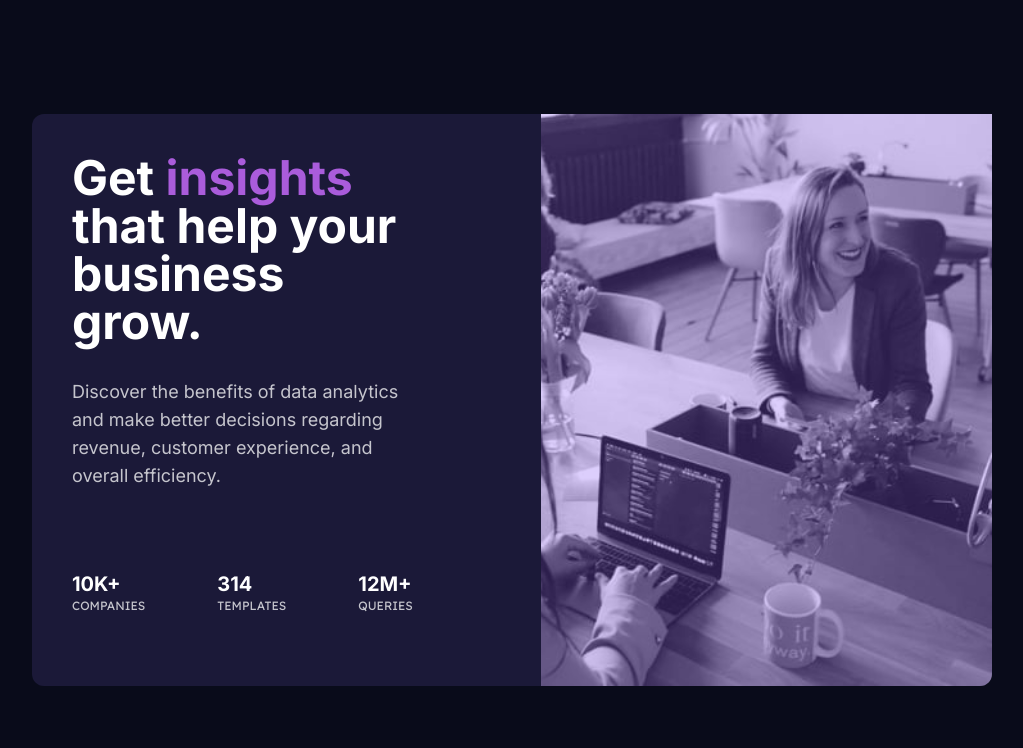
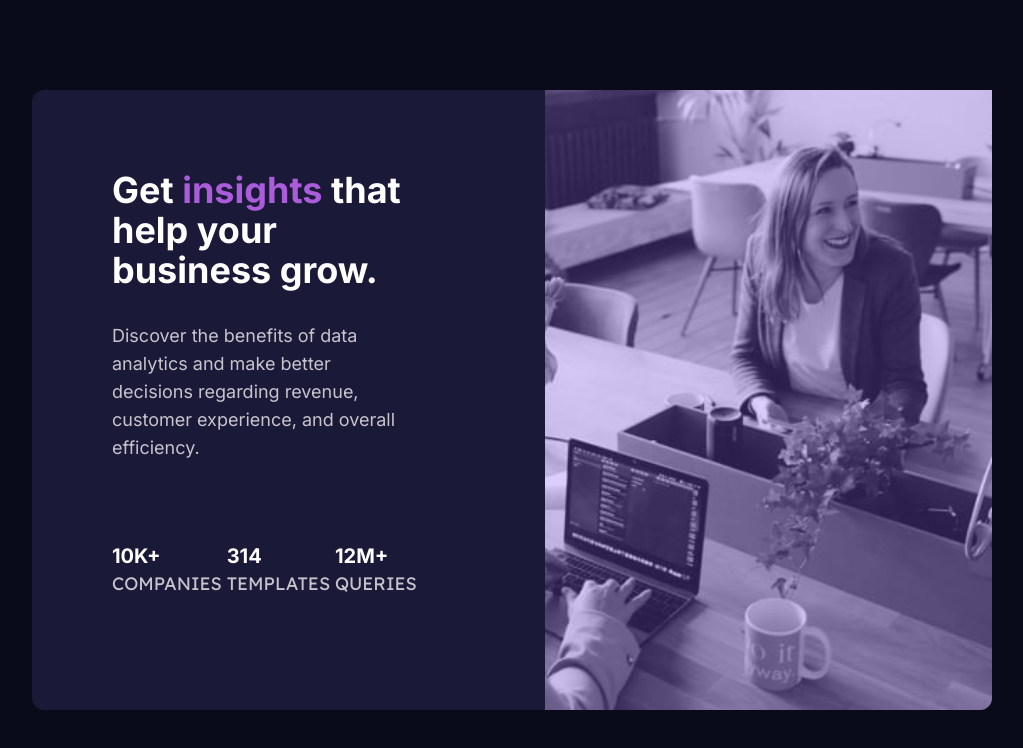
Before and after one commit to tdp1999/CSSChallenge-StatsPreviewCard, a plain HTML site: page index.html in a window 1280 px wide. Shown: the whole page, without its empty margins (128-1151 px from the left). Drawn offline with nearby package versions, Linux system fonts and the light colour scheme.

Commit message:
update padding and font-size

```diff
--- a/index.html
+++ b/index.html
@@ -40,24 +40,24 @@
 
 <div class="h-full flex flex-col md:flex-row justify-center items-center">
   <div class="flex flex-col lg:flex-row my-10 md:my-20 mx-8 md:mx-20 lg:mx-40 text-center lg:text-left ">
-    <div class="text-white order-2 lg:order-1 custom-bg-card p-8 md:p-10 lg:pr-32 basis-1/2 lg:basis-3/5
+    <div class="text-white order-2 lg:order-1 custom-bg-card p-8 md:p-10 lg:p-20 lg:pr-32 basis-1/2 lg:basis-3/5
     rounded-b-xl lg:rounded-b-none lg:rounded-l-xl">
-      <h2 class="font-bold text-2xl md:text-3xl lg:text-5xl mb-4 lg:mb-8">Get <span class="custom-violet-color">insights</span> that help your business grow.</h2>
+      <h2 class="font-bold text-2xl md:text-3xl lg:text-4xl mb-4 lg:mb-8">Get <span class="custom-violet-color">insights</span> that help your business grow.</h2>
       <div class="custom-transparent-white text-sm lg:text-lg mb-10 lg:mb-20">
         Discover the benefits of data analytics and make better decisions regarding revenue, customer experience, and overall efficiency.
       </div>
       <div class="lg:flex justify-between lg:mb-8 uppercase">
         <div class="mb-8 lg:mb-0">
           <div class="text-xl font-bold">10k+</div>
-          <div class="custom-transparent-white font-deca text-xs lg:text-md">companies</div>
+          <div class="custom-transparent-white font-deca text-xs lg:text-lg">companies</div>
         </div>
         <div class="mb-8 lg:mb-0">
           <div class="text-xl font-bold">314</div>
-          <div class="custom-transparent-white font-deca text-xs lg:text-md">templates</div>
+          <div class="custom-transparent-white font-deca text-xs lg:text-lg">templates</div>
         </div>
         <div class="">
           <div class="text-xl font-bold">12m+</div>
-          <div class="custom-transparent-white font-deca text-xs lg:text-md">queries</div>
+          <div class="custom-transparent-white font-deca text-xs lg:text-lg">queries</div>
         </div>
       </div>
     </div>
```
